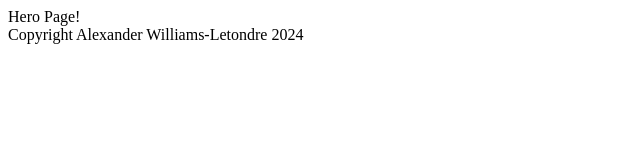
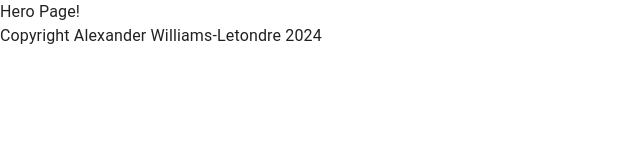
Before and after one commit to Physlex/PersonalWebsite, a React app in the folder src-vite/: page / in a window 1280 px wide. Shown: the top 160 px of the page, without its empty margins (0-640 px from the left). Built offline with nearby package versions, Linux system fonts and the light colour scheme; the HTML template or start-up script is replaced by a standard one.

Commit message:
created some more mui components

```diff
--- a/src-vite/src/App.tsx
+++ b/src-vite/src/App.tsx
@@ -5,21 +5,45 @@
 
 
 import { Outlet } from 'react-router-dom';
-import { Header, Footer } from './components';
+import { CssBaseline, Box } from '@mui/material';
 
+import { Header, Footer } from './components/app';
+
+
+function Context(): JSX.Element {
+  return (
+    <Box id="context">
+      <Outlet />
+    </Box>
+  );
+}
 
 /**
  * The application entry point.
  *
  * @returns The application 'root' (entry point), structured via the router.
  */
-export default function App(): JSX.Element {
+export function BaseApp(): JSX.Element {
   return (
-    <div
-      id="app">
-      <Header hidden={false} />
-      <Outlet />
+    <Box id="base-app">
+      <CssBaseline />
+      <Context />
       <Footer />
-    </div>
+    </Box>
   );
 }
+
+/**
+ * The application layout, with associated navigation bar and other header information.
+ * @returns
+ */
+export function NavigableApp(): JSX.Element {
+  return (
+    <Box id="app">
+      <CssBaseline />
+      <Header />
+      <Context />
+      <Footer />
+    </Box>
+  );
+}
--- a/src-vite/src/Layout.tsx
+++ b/src-vite/src/Layout.tsx
@@ -10,28 +10,35 @@ import {
     Route,
 } from "react-router-dom";
 
-import { default as App } from './App';
+import { BaseApp, NavigableApp } from './App';
 import { Hero } from './pages';
 
+
+// Just removes annoying warnings
+const preventFutureWarning = {
+    future: {
+        v7_fetcherPersist: true,
+        v7_normalizeFormMethod: true,
+        v7_partialHydration: true,
+        v7_relativeSplatPath: true,
+        v7_skipActionErrorRevalidation: true,
+    },
+}
 
 // Just defines the router that will be used in the Layout component to structure our app
 export const layoutRouter = createBrowserRouter(
     createRoutesFromElements(
-        <Route element={<App />} >
-            <Route path="/" element={<Hero />} />
-            {/** TODO:
-             * <Route path="about/" element={<About />}/>
-             * <Route path="projects/" element={<Projects />}/>
-            */}
+        <Route>
+            <Route element={<BaseApp />} >
+                <Route path="/" element={<Hero />} />
+                {/** TODO:
+                 * <Route path="about/" element={<About />}/>
+                 * <Route path="projects/" element={<Projects />}/>
+                */}
+            </Route>
+            <Route element={<NavigableApp />}>
+            </Route>
         </Route>
     ),
-    {
-        future: {
-            v7_fetcherPersist: true,
-            v7_normalizeFormMethod: true,
-            v7_partialHydration: true,
-            v7_relativeSplatPath: true,
-            v7_skipActionErrorRevalidation: true,
-        },
-    }
+    preventFutureWarning
 );
--- /dev/null
+++ b/src-vite/src/components/app/header/Header.tsx
@@ -0,0 +1,22 @@
+/**
+ * Defines the header for the base application.
+ */
+
+
+import { Box } from '@mui/material';
+import { default as Navbar } from './Navbar';
+
+
+/**
+ * This component defines the header for the application.
+ * @param { HeaderParams } params See the HeaderParams type definition.
+ * @returns { JSX.Element } The header component.
+ */
+export default function Header(): JSX.Element {
+    return (
+        <Box id="header">{
+            <Navbar label="Alexanders Portfolio">
+            </Navbar>
+        }</Box>
+    );
+}
--- /dev/null
+++ b/src-vite/src/components/app/header/Navbar.tsx
@@ -0,0 +1,34 @@
+/**
+ * TODO: DOCS
+ */
+
+
+import React from "react";
+import { Box, AppBar, Toolbar, Typography } from "@mui/material";
+
+
+/**
+ * Parameters to pass into the navbar.
+ * @param { string } label the main left-aligned label of the navigation bar.
+ * @param { ReactNode } children
+ */
+type NavbarParams = {
+    label: string;
+    children?: React.ReactNode;
+}
+
+/**
+ * Navigation bar for the rest of the application.
+ */
+export default function Navbar({ label, children }: NavbarParams): JSX.Element {
+    return (
+        <Box id="navbar">
+            <AppBar>
+                <Typography>{label}</Typography>
+                <Toolbar>
+                    {children}
+                </Toolbar>
+            </AppBar>
+        </Box>
+    );
+}
--- /dev/null
+++ b/src-vite/src/components/app/index.ts
@@ -0,0 +1,7 @@
+/**
+ * This module defines the public-facing interface for all application-level (IE: global)
+ * components.
+ */
+
+export { default as Header } from './header/Header';
+export { default as Footer } from './footer/Footer';
--- a/src-vite/src/components/header/Header.tsx
+++ /dev/null
@@ -1,29 +0,0 @@
-/**
- * Defines the header for the base application.
- */
-
-
-import { default as Navbar } from './Navbar';
-
-
-/**
- * Parameters to be defined on a header component.
- *
- * @param { boolean } hidden Whether the content of the header is visible or not.
- */
-type HeaderParams = {
-    hidden: boolean;
-};
-
-/**
- * This component defines the header for the application.
- * @param { HeaderParams } params See the HeaderParams type definition.
- * @returns { JSX.Element } The header component.
- */
-export default function Header(params: HeaderParams): JSX.Element {
-    return (
-        <div id="header">{!params.hidden &&
-            <Navbar />
-        }</div>
-    );
-}
--- a/src-vite/src/components/header/Navbar.tsx
+++ /dev/null
@@ -1,15 +0,0 @@
-/**
- * Definition for the navbar component.
- */
-
-
-/**
- * The Navbar component. Used in the header class.
- * @returns { JSX.Element } The navbar component.
- */
-export default function Navbar(): JSX.Element {
-    return (
-        <div id="navbar">
-        </div>
-    );
-}
```
Also changed, not shown: src-vite/src/components/index.ts (deleted, +0 -8 lines), src-vite/src/components/app/footer/Footer.tsx (renamed from src-vite/src/components/footer/Footer.tsx), src-vite/src/components/forms/index.ts (added), src-vite/src/components/input/index.ts (added), src-vite/src/components/ui/index.ts (added).
